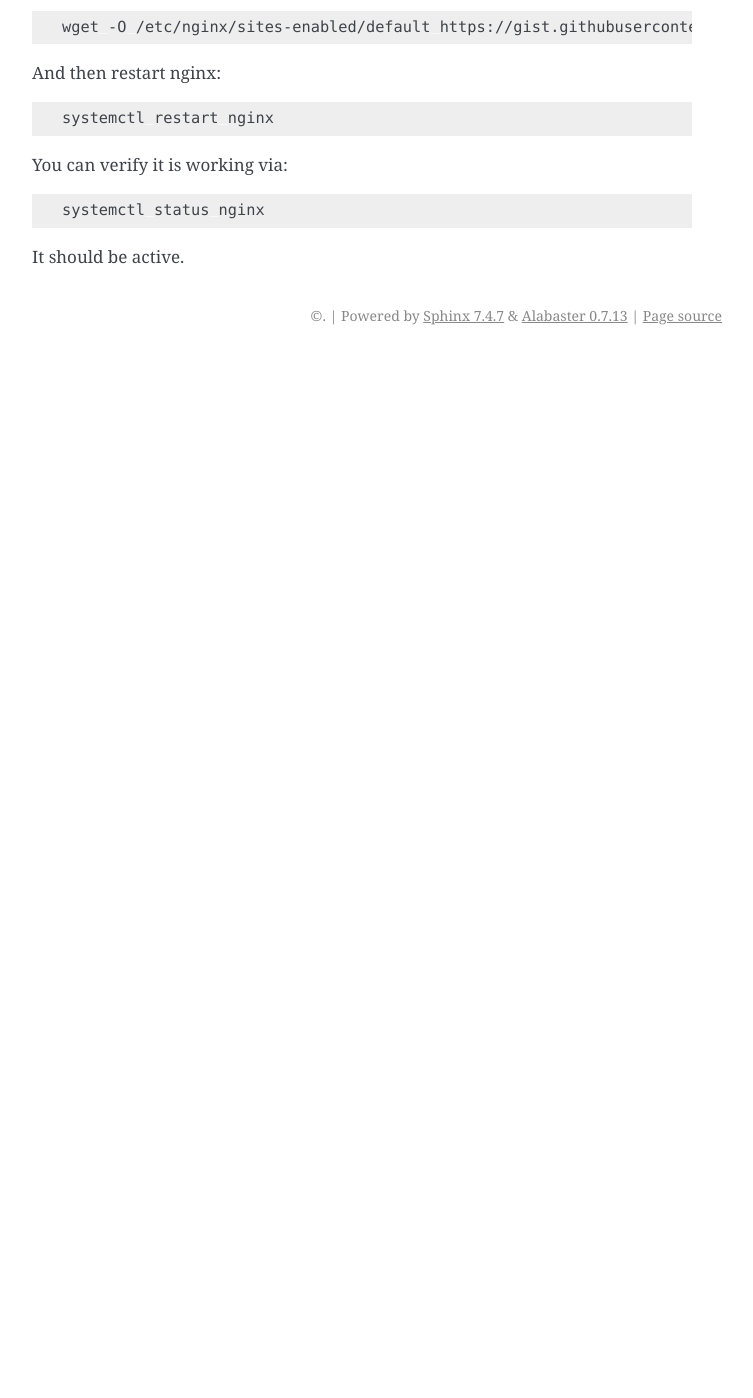
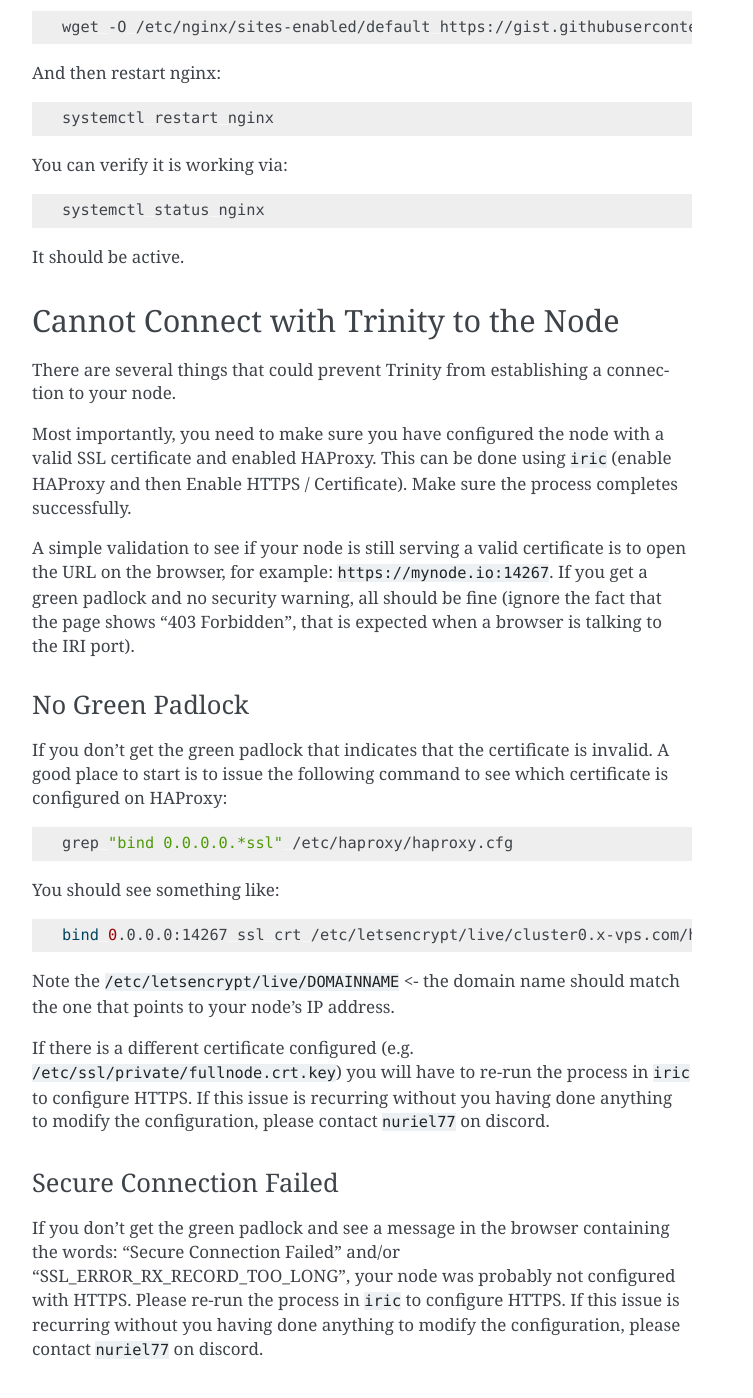
Before and after one commit to nuriel77/iri-playbook, a Sphinx documentation site: the page built from docs/troubleshooting.rst, in a window 1280 px wide and 1400 px high, scrolled down 5810 px. Shown: the whole window, without its empty margins (388-1141 px from the left). Built offline with Sphinx 7.4.7, drawn with Linux system fonts in a browser that asks for light colours; before the commit the page ends 6165 px from its top, so only the background shows below that; some of the changed text lies outside the part shown.

Commit message:
Add https troubleshooting

```diff
--- a/docs/troubleshooting.rst
+++ b/docs/troubleshooting.rst
@@ -294,3 +294,37 @@ You can verify it is working via:
   systemctl status nginx
 
 It should be active.
+
+
+Cannot Connect with Trinity to the Node
+=======================================
+
+There are several things that could prevent Trinity from establishing a connection to your node.
+
+Most importantly, you need to make sure you have configured the node with a valid SSL certificate and enabled HAProxy. This can be done using ``iric`` (enable HAProxy and then Enable HTTPS / Certificate). Make sure the process completes successfully.
+
+A simple validation to see if your node is still serving a valid certificate is to open the URL on the browser, for example: ``https://mynode.io:14267``. If you get a green padlock and no security warning, all should be fine (ignore the fact that the page shows "403 Forbidden", that is expected when a browser is talking to the IRI port).
+
+No Green Padlock
+----------------
+
+If you don't get the green padlock that indicates that the certificate is invalid. A good place to start is to issue the following command to see which certificate is configured on HAProxy:
+
+.. code:: bash
+
+  grep "bind 0.0.0.0.*ssl" /etc/haproxy/haproxy.cfg
+
+You should see something like:
+
+.. code:: bash
+
+  bind 0.0.0.0:14267 ssl crt /etc/letsencrypt/live/cluster0.x-vps.com/haproxy.pem
+
+Note the ``/etc/letsencrypt/live/DOMAINNAME`` <- the domain name should match the one that points to your node's IP address.
+
+If there is a different certificate configured (e.g. ``/etc/ssl/private/fullnode.crt.key``) you will have to re-run the process in ``iric`` to configure HTTPS. If this issue is recurring without you having done anything to modify the configuration, please contact ``nuriel77`` on discord.
+
+Secure Connection Failed
+------------------------
+
+If you don't get the green padlock and see a message in the browser containing the words: "Secure Connection Failed" and/or "SSL_ERROR_RX_RECORD_TOO_LONG", your node was probably not configured with HTTPS. Please re-run the process in ``iric`` to configure HTTPS. If this issue is recurring without you having done anything to modify the configuration, please contact ``nuriel77`` on discord.
```
